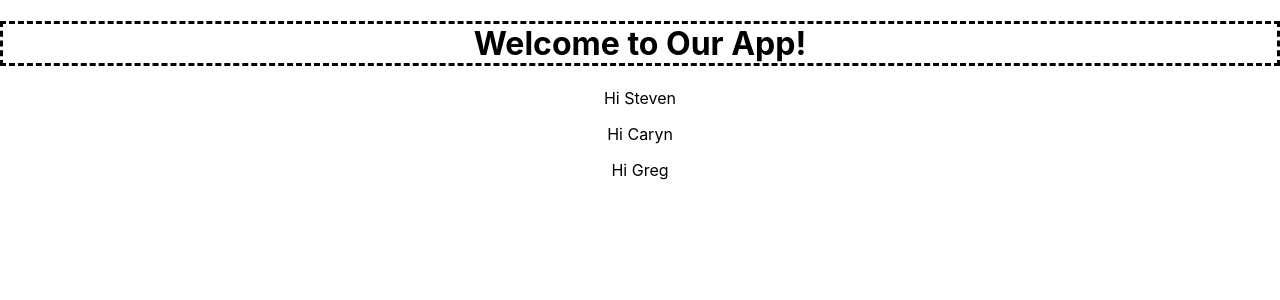
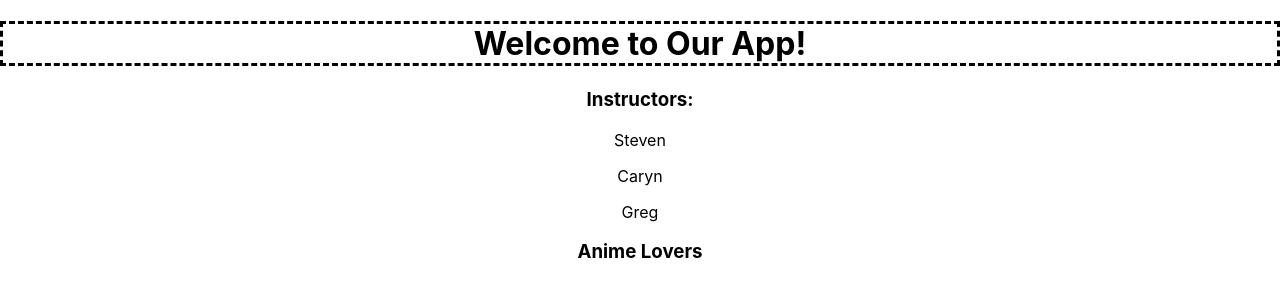
Before and after one commit to rtetelbaum/code-along-components, a React (Create React App) app: page / in a window 1280 px wide. Shown: the top 300 px of the page. Built offline with nearby package versions, Linux system fonts and the light colour scheme.

Commit message:
finished through reverse data flow

```diff
--- a/src/App.js
+++ b/src/App.js
@@ -1,13 +1,26 @@
+import React from 'react'
 import './App.css';
-import Header from './Header'
+import HeaderComponent from './Components/HeaderComponent'
+import InstructorsContainer from './Containers/InstructorsContainer'
+import AnimeContainer from './Containers/AnimeContainer'
 
-function App() {
-	const instructorNamesArray = ["Steven", "Caryn", "Greg"]
-  return (
-    <div className="App">
-      <Header instructorNamesArray={instructorNamesArray}/>
-    </div> // instructorsNamesArray is a prop we're passing to the child component, Header.js
-  );
+class App extends React.Component {
+
+	state = { instructorObj: {} }
+
+	appClickHandler = (instructorObj) => {
+		this.setState({ instructorObj: instructorObj })
+	}
+
+	render() {
+		return (
+			<div className="App">
+				<HeaderComponent />
+				<InstructorsContainer appClickHandler={this.appClickHandler} />
+				<AnimeContainer instructorObj={this.state.instructorObj} />
+			</div>
+		)
+	}
 }
 
 export default App;
--- a/src/Bline.js
+++ /dev/null
@@ -1,7 +0,0 @@
-import React from 'react'
-
-function Bline(props) {
-	return <p>Hi {props.instructorName}</p>
-}
-
-export default Bline;
--- /dev/null
+++ b/src/Components/HeaderComponent.js
@@ -0,0 +1,24 @@
+import React from 'react'
+
+class HeaderComponent extends React.Component {
+
+	state = { color: "black" }
+
+	clickHandler = () => {
+		if (this.state.color === "black") {
+			this.setState({color: "blue"})
+		} else {
+			this.setState({color: "black"})
+		}
+	}
+
+	render() {
+		return (
+			<div>
+				<h1 onClick={this.clickHandler} style={{"borderStyle": "dashed", "borderColor": `${this.state.color}`}} >Welcome to Our App!</h1>
+			</div>
+		)
+	}
+}
+
+export default HeaderComponent;
--- /dev/null
+++ b/src/Components/InstructorComponent.js
@@ -0,0 +1,17 @@
+import React from 'react'
+
+class InstructorComponent extends React.Component {
+
+	instructorClickHandler = () => {
+		this.props.appClickHandler(this.props.instructorObj)
+	}
+
+	render() {
+		return (
+			<p onClick={this.instructorClickHandler}>{this.props.instructorObj.name}</p>
+		)
+	}
+
+}
+
+export default InstructorComponent
--- /dev/null
+++ b/src/Containers/AnimeContainer.js
@@ -0,0 +1,14 @@
+import React from 'react'
+import InstructorComponent from '../Components/InstructorComponent'
+
+function AnimeContainer(props) {
+
+	return (
+		<div>
+			<h3>Anime Lovers</h3>
+			<InstructorComponent instructorObj={props.instructorObj} />
+		</div>
+	)
+}
+
+export default AnimeContainer
--- /dev/null
+++ b/src/Containers/InstructorsContainer.js
@@ -0,0 +1,18 @@
+import React from 'react'
+import InstructorComponent from '../Components/InstructorComponent'
+
+function InstructorContainer(props) {
+
+	const instructorsArray = [{id: 1, name: "Steven"}, {id: 2, name: "Caryn"}, {id: 3, name: "Greg"}]
+
+	const instructors = instructorsArray.map(instructorObj => <InstructorComponent instructorObj={instructorObj} key={instructorObj.id} appClickHandler={props.appClickHandler} />)
+
+	return (
+		<div>
+			<h3>Instructors:</h3>
+			{instructors}
+		</div>
+	)
+}
+
+export default InstructorContainer
--- a/src/Header.js
+++ /dev/null
@@ -1,59 +0,0 @@
-import React from 'react'
-import Bline from './Bline'
-
-// function Header(props) { // passing in props from parent component (index.js), in this case instructorNamesArray
-// 	let instructorNames = props.instructorNamesArray.map(instructorName => <Bline instructorName={instructorName} key={instructorName}/>) /* passing
-// 	props instructorName and key to child component Bline */
-// 	return (
-// 		// below React knows to iterate over the instructorNames array. Only array, not other data types.
-// 		<div>
-// 			<h1>Welcome to Our App!</h1>
-// 			{instructorNames}
-// 		</div> // this is NOT HTML, it's JSX, all of which must be wrapped inside a single element.
-// 	)
-// }
-
-// class Header extends React.Component {
-
-// 	render() {
-// 		let instructorNames = this.props.instructorNamesArray.map(instructorName => <Bline instructorName={instructorName} key={instructorName}/>) // this here is the Header object
-// 		return (
-// 			<div>
-// 				<h1>Welcome to Our App!</h1>
-// 				{instructorNames}
-// 			</div>
-// 		)
-// 	}
-// }
-
-class Header extends React.Component {
-	// constructor(props) {
-	// 	super(props) // allow you to access this.props IN the constructor
-	// 	this.state = { color: "blue" } // can now access this.state in render or anywhere else in class
-	// } // older way of creating state
-
-	state = { color: "black"} // newer ES6 syntax for creating state
-
-	instructorNames = () => {
-		return this.props.instructorNamesArray.map(instructorName => <Bline instructorName={instructorName} key={instructorName}/>)
-	}
-
-	clickHandler = () => {
-		if (this.state.color === "black") {
-			this.setState({color: "blue"}) // will overwrite state above AND call render method again
-		} else {
-			this.setState({color: "black"})
-		}
-	} // referenced below when h1 is clicked. We want to change this color to blue.
-
-	render() {
-		return (
-			<div>
-				<h1 onClick={this.clickHandler} style={{"border-style": "dashed", "border-color": `${this.state.color}`}} >Welcome to Our App!</h1>
-				{this.instructorNames()}
-			</div>
-		)
-	}
-}
-
-export default Header;
```
Also changed, not shown: 1 other file (tests, documents, lock files or other folders).
